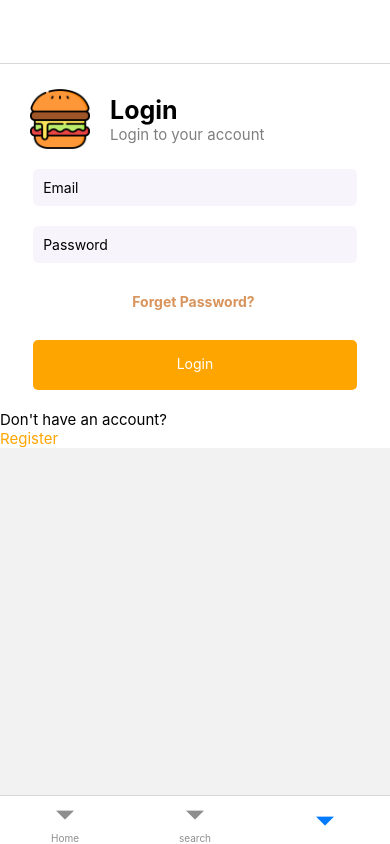
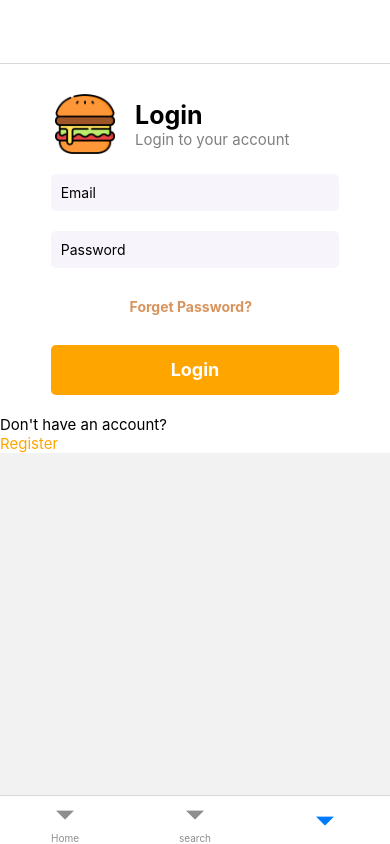
Before and after one commit to 6Bello/GNAMMY, a React Native app: screen /Account in a window 390 px wide. Built offline with nearby package versions, Linux system fonts and the light colour scheme; no server answers.

Commit message:
loginRegisterPages

```diff
--- a/Account.js
+++ b/Account.js
@@ -53,7 +53,7 @@ function NotLoggedInPage({ handleLoginComplete }) {
   } else {
     return (
       <ScrollView style={styles.container}>
-        <View style={{ display: "flex", flexDirection: "row", marginTop: 25}}>
+        <View style={{ display: "flex", flexDirection: "row", marginTop: 30, marginLeft: 25}}>
           <Image style={styles.image} source={require('./assets/hamburger.png')} />
           <View style={{marginLeft: 20, flex: 1, justifyContent: "center"}}>
             <Text style={styles.title}>Login</Text>
--- a/components/ListCategories.js
+++ b/components/ListCategories.js
@@ -61,7 +61,7 @@ const ListCategories = () => {
         setIsSearchClicked(true);
 
         axios
-          .get(`http://192.168.1.8:3000/getRecipesByCategories/${selectedCategoriesNames}`)
+          .get(`http://192.168.1.71:3000/getRecipesByCategories/${selectedCategoriesNames}`)
           .then((response) => {
             const data = response.data;
             setItems(data); // Aggiorna lo stato degli elementi con i risultati della ricerca
--- a/components/Login.js
+++ b/components/Login.js
@@ -14,7 +14,7 @@ const Login = ({ onLoginComplete }) => {
       console.log(hashedPassword);
 
       axios
-        .get("http://192.168.1.8:3000/login", {
+        .get("http://192.168.1.71:3000/login", {
           params: {
             email,
             password: hashedPassword,
@@ -41,7 +41,7 @@ const Login = ({ onLoginComplete }) => {
             <TextInput style={styles.button} value={password} onChangeText={setPassword} placeholder="Password" />
             <Text style={styles.fg}>Forget Password?</Text>
             <TouchableOpacity style={styles.loginButton} onPress={handleLogin}>
-                <Text style={{lineHeight: 27, color:"white"}}>Login</Text>
+                <Text style={{lineHeight: 30, color:"white", fontSize: 18, fontWeight:"bold"}}>Login</Text>
             </TouchableOpacity>
         </View>
     );
@@ -52,10 +52,11 @@ const styles = StyleSheet.create({
       alignItems: "center",
       padding: 10,
       marginTop: 20,
-      marginLeft: "8.5%",
+      marginLeft: "13%",
       borderRadius: 5,
-      width: "83%",
+      width: "74%",
       backgroundColor: "#f8f4fc",
+      display: 'flex',
     },
 
     fg: {
@@ -63,7 +64,7 @@ const styles = StyleSheet.create({
       alignItems: "center",
       padding: 10,
       marginTop: 20,
-      marginLeft: 30,
+      marginLeft: "7%",
       width: 327,
       backgroundColor: "white",
       color: "#d8945c",
@@ -76,9 +77,9 @@ const styles = StyleSheet.create({
       alignItems: "center",
       padding: 10,
       marginTop: 20,
-      marginLeft: "8.5%",
+      marginLeft: "13%",
       borderRadius: 5,
-      width: "83%",
+      width: "74%",
       height: 50,
       lineHeight: 30,
       fontSize: 15,
--- a/components/Register.js
+++ b/components/Register.js
@@ -1,11 +1,11 @@
-import React, {useState} from "react";
-import { View, Text, TouchableOpacity, TextInput, StyleSheet, KeyboardAvoidingView, TouchableWithoutFeedback } from "react-native";
+import React, { useState } from "react";
+import { Image, View, Text, TouchableOpacity, TextInput, StyleSheet, KeyboardAvoidingView, TouchableWithoutFeedback } from "react-native";
 import axios from "axios";
 
 import hashPassword from '../passwordUtils.js';
 
 
-const Register = ({onRegistrationComplete}) => {
+const Register = ({ onRegistrationComplete }) => {
   const [username, setUsername] = useState('');
   const [usernameProblem, setUsernameProblem] = useState('');
   const [name, setName] = useState('');
@@ -42,9 +42,9 @@ const Register = ({onRegistrationComplete}) => {
     if (!/[@$!%*?&]/.test(text)) {
       problems.push('un carattere speciale');
     }
-        if(problems.length > 0){
+    if (problems.length > 0) {
       setPasswordProblem('La password deve contenere: ' + problems.join(' '));
-        }else {setPasswordProblem('');}
+    } else { setPasswordProblem(''); }
   };
 
 
@@ -63,29 +63,29 @@ const Register = ({onRegistrationComplete}) => {
       return password === confirmPassword && passwordRegex.test(password);
     };
 
-        if ( isEmailValid(email) ){
+    if (isEmailValid(email)) {
       setEmailProblem('')
 
-            if(isUsernameValid(username)){
+      if (isUsernameValid(username)) {
         setUsernameProblem('')
 
-                if(name.trim() !== '' && surname.trim() !== ''){
+        if (name.trim() !== '' && surname.trim() !== '') {
           setNameProblem('')
 
-                    if(password === confirmPassword){
+          if (password === confirmPassword) {
             setConfirmPasswordProblem('')
 
-                        if(isPasswordValid(password, confirmPassword)){
+            if (isPasswordValid(password, confirmPassword)) {
               userRegistration(email, username, password, name, surname)
-                        }else{setPasswordProblem('La password deve contenere almeno 8 caratteri, di cui almeno una lettera maiuscola, una minuscola, un numero ed un carattere speciale!')}
+            } else { setPasswordProblem('La password deve contenere almeno 8 caratteri, di cui almeno una lettera maiuscola, una minuscola, un numero ed un carattere speciale!') }
 
-                    }else{setConfirmPassword('Le password non coincidono!')}
+          } else { setConfirmPassword('Le password non coincidono!') }
 
-                }else {setNameProblem('Nome e/o cognome non validi!')}
+        } else { setNameProblem('Nome e/o cognome non validi!') }
 
-            }else {setUsernameProblem('Username non valido! Inserisci un username tra i 7 ed i 20 caratteri')}
+      } else { setUsernameProblem('Username non valido! Inserisci un username tra i 7 ed i 20 caratteri') }
 
-        }else{setEmailProblem('Email non valida!')}
+    } else { setEmailProblem('Email non valida!') }
   }
 
   const userRegistration = async (email, username, password, name, surname) => {
@@ -115,17 +115,22 @@ const Register = ({onRegistrationComplete}) => {
   return (
     <View style={styles.container}>
       <View style={styles.Register}>
+        <View style={{ display: "flex", flexDirection: "row", marginTop: 30}}>
+          <Image style={styles.image} source={require('../assets/bibimbap.png')} />
+          <View style={{marginLeft: 20, flex: 1, justifyContent: "center"}}>
             <Text style={styles.title}>Register</Text>
             <Text style={styles.subtitle}>Register to enjoy your food</Text>
+          </View>
+        </View>
         <TextInput style={styles.button} value={username} onChangeText={setUsername} placeholder="Username" />
         <Text style={[styles.error, {
           display: usernameProblem ? 'flex' : 'none',
         }]}>{usernameProblem}</Text>
-        <View style={{display: 'flex', flexDirection: 'row', justifyContent: 'space-between'}}>
-        <TextInput style={styles.button} value={name} onChangeText={setName} placeholder="Name"/>
+        <View style={{ display: 'flex', flexDirection: 'row', justifyContent: 'space-between' }}>
+          <TextInput style={styles.button} value={name} onChangeText={setName} placeholder="Name" />
         </View>
         <View>
-        <TextInput style={styles.button} value={surname} onChangeText={setSurname} placeholder="Cognome"/>
+          <TextInput style={styles.button} value={surname} onChangeText={setSurname} placeholder="Cognome" />
         </View>
         <Text style={[styles.error, {
           display: nameProblem ? 'flex' : 'none',
@@ -148,12 +153,12 @@ const Register = ({onRegistrationComplete}) => {
         <TouchableOpacity style={styles.showHidePassword} onPress={togglePasswordVisibility}>
           <Text>{showPassword ? 'Hide Password' : 'Show Password'}</Text>
         </TouchableOpacity>
-        <TextInput style={styles.button} value={confirmPassword} onChangeText={setConfirmPassword} placeholder="Confirm Password" secureTextEntry={false} />
+        <TextInput style={styles.button} value={confirmPassword} onChangeText={setConfirmPassword} placeholder="Confirm Password" secureTextEntry={!showPassword} />
         <Text style={[styles.error, {
           display: confirmPasswordProblem ? 'flex' : 'none',
         }]}>{confirmPasswordProblem}</Text>
         <TouchableOpacity style={styles.registerButton} onPress={handleRegistration}>
-            <Text style={{lineHeight: 27, color:"white"}}>Register</Text>
+          <Text style={{ lineHeight: 29, color: "white", fontSize: 17, fontWeight:"bold" }}>Register</Text>
         </TouchableOpacity>
       </View>
     </View>
@@ -177,25 +182,23 @@ const styles = StyleSheet.create({
     color: 'blue',
     fontSize: 12,
     marginLeft: 210,
-        marginTop: 3,
+    marginTop: 15,
+    marginBottom: -5,
   },
   error: {
     color: 'red',
     fontSize: 12,
-      marginTop: 7,
-      marginLeft: 25,
-      width: 300,
+    marginTop: 10,
+    marginLeft: "11%",
+    width: "81%",
   },
   title: {
     fontSize: 25,
     fontWeight: 'bold',
-      marginLeft: 100,
-      paddingTop: 25,
   },
   subtitle: {
     fontSize: 15,
     opacity: 0.5,
-      marginLeft: 100,
   },
   button: {
     alignItems: "center",
@@ -218,9 +221,14 @@ const styles = StyleSheet.create({
     width: "83%",
     height: 50,
     lineHeight: 30,
-      fontSize: 15,
+    fontSize: 20,
     backgroundColor: "orange",
     color: "white",
+  },
+  image: {
+    width: 60,
+    height: 60,
+    marginLeft: 30,
   },
 });
 
```
Also changed, not shown: assets/bibimbap.png (added). Lines whose indentation alone changed are shown as unchanged.
